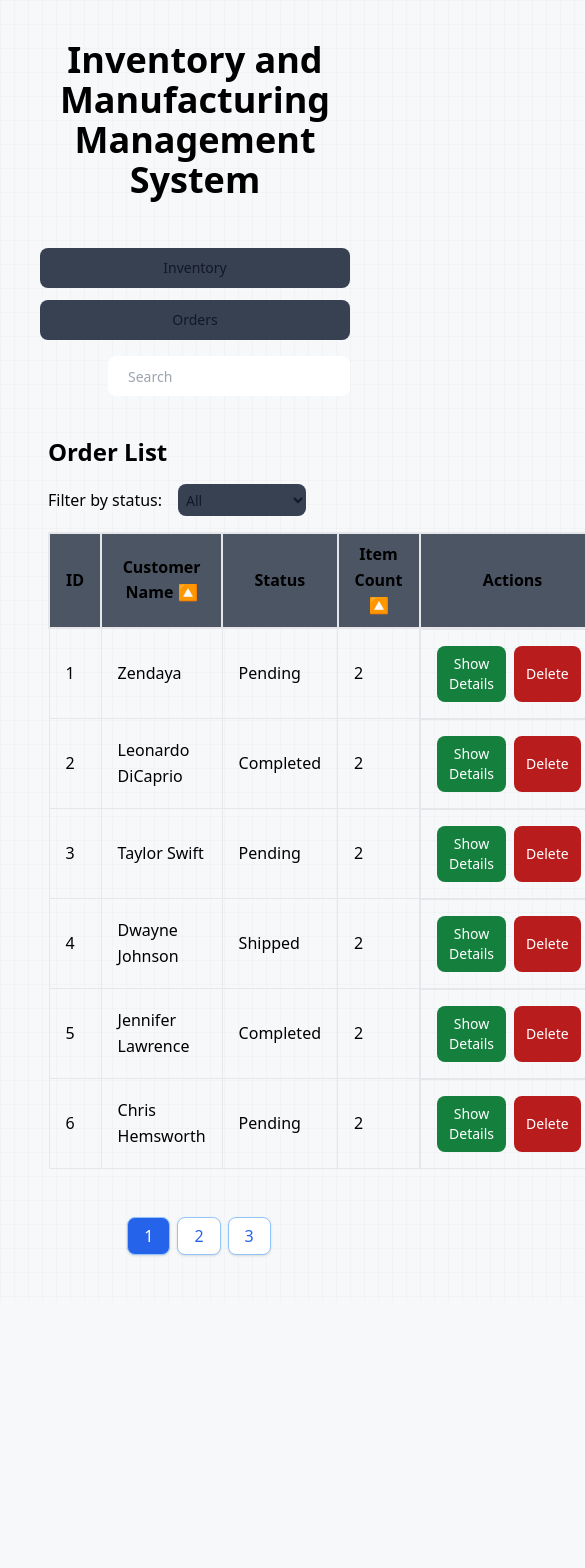
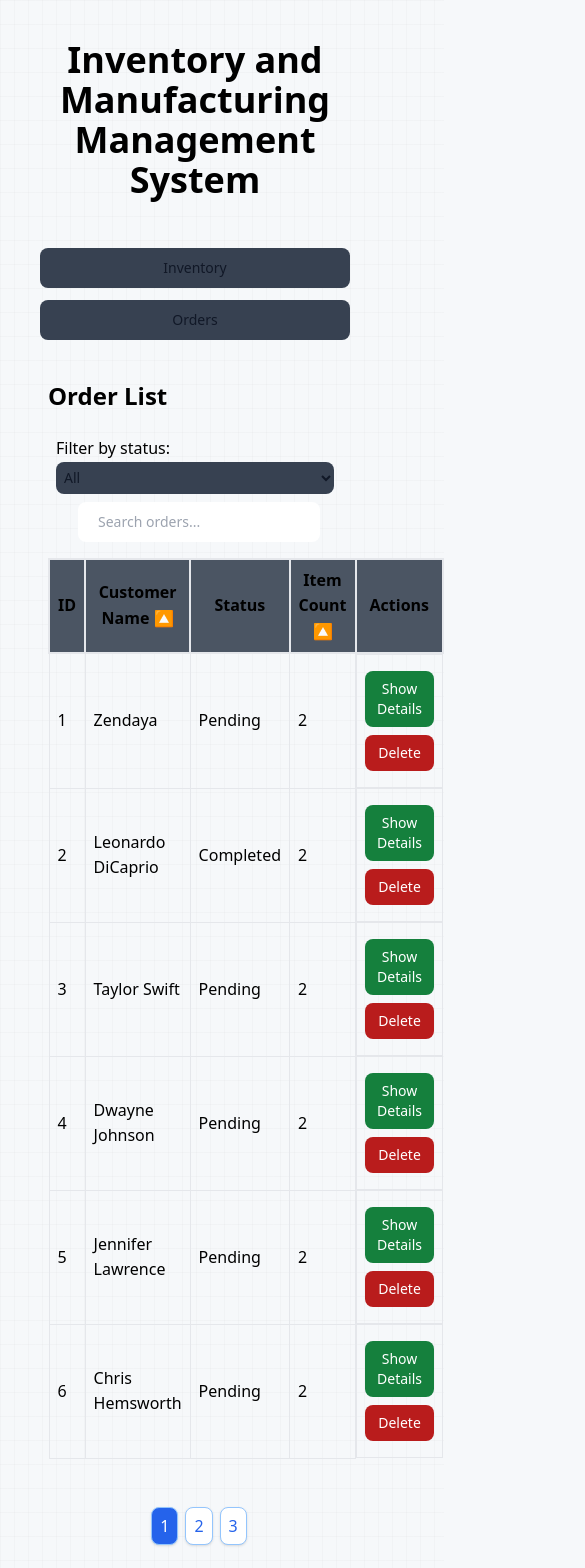
Before and after one commit to yashmandi/inveesync, a Next.js app: page /orders in a window 390 px wide. Shown: the top 1568 px of the page, 585 px wide, since content can reach past the window. Before the commit the page ends 1303 px from the top, so only its background shows below. Built offline with nearby package versions, Linux system fonts and the light colour scheme.

Commit message:
responsiveness

```diff
--- a/src/app/inventory/page.js
+++ b/src/app/inventory/page.js
@@ -5,7 +5,7 @@ import { data } from "../../utils/data";
 import toast from "react-hot-toast";
 import Spinner from "../../components/spinner";
 
-const InventoryList = ({ searchTerm }) => {
+const InventoryList = () => {
     const [items, setItems] = useState(data.items);
     const [filter, setFilter] = useState('');
     const [newItem, setNewItem] = useState({ name: '', stock: '' });
@@ -15,6 +15,7 @@ const InventoryList = ({ searchTerm }) => {
     const [itemToDelete, setItemToDelete] = useState(null);
     const [loading, setLoading] = useState(false);
     const [currentPage, setCurrentPage] = useState(1);
+    const [searchTerm, setSearchTerm] = useState('');
     const itemsPerPage = 8;
 
     const handleDelete = (id) => {
@@ -35,6 +36,10 @@ const InventoryList = ({ searchTerm }) => {
 
     const handleFilterChange = (e) => {
         setFilter(e.target.value);
+    };
+
+    const handleSearchChange = (e) => {
+        setSearchTerm(e.target.value);
     };
 
     const handleAddItem = (e) => {
@@ -102,28 +107,37 @@ const InventoryList = ({ searchTerm }) => {
     return (
         <div className="container mx-auto p-4">
             {loading && <Spinner />}
-            <h1 className="text-2xl font-bold mb-4">Inventory List</h1>
+            <h1 className="text-2xl sm:text-3xl font-bold mb-4">Inventory List</h1>
 
-            <div className="flex flex-row justify-between p-2">
-                <div className="">
-                    <label htmlFor="stockFilter" className="mr-2 transition-all">Filter by stock:</label>
+            <div className="flex flex-col sm:flex-row justify-between p-2">
+                <div className="mb-2 sm:mb-0">
+                    <label htmlFor="stockFilter" className="mr-2">Filter by stock:</label>
                     <select
                         id="stockFilter"
                         onChange={handleFilterChange}
-                        className="focus:outline-none text-gray-900 bg-gray-700 focus:ring-4 focus:ring-gray-300 font-medium rounded-lg text-sm h-8 items px-1 w-32 dark:bg-white dark:hover:bg-gray-200 ml-2 dark:focus:ring-gray-900"
+                        className="focus:outline-none text-gray-900 bg-gray-700 focus:ring-4 focus:ring-gray-300 font-medium rounded-lg text-sm h-8 items px-1 w-full sm:w-32 dark:bg-white dark:hover:bg-gray-200 sm:ml-2 dark:focus:ring-gray-900"
                     >
                         <option value="">All</option>
                         <option value="inStock">In Stock</option>
                         <option value="outOfStock">Out of Stock</option>
                     </select>
                 </div>
+                <div className="flex flex-col sm:flex-row items-center gap-2 mb-2 sm:mb-2">
 
-                <button
-                    onClick={() => setIsModalOpen(true)}
-                    className="focus:outline-none text-white bg-blue-700 hover:bg-blue-800 focus:ring-4 focus:ring-blue-300 font-medium rounded-lg text-sm px-5 transition-all py-2.5 mb-4 dark:bg-blue-600 dark:hover:bg-blue-700 dark:focus:ring-blue-900"
-                >
-                    Add New Item
-                </button>
+                    <button
+                        onClick={() => setIsModalOpen(true)}
+                        className="focus:outline-none text-white bg-blue-700 hover:bg-blue-800 focus:ring-4 focus:ring-blue-300 font-medium rounded-lg text-sm px-5 transition-all py-2.5 dark:bg-blue-600 dark:hover:bg-blue-700 dark:focus:ring-blue-900"
+                    >
+                        Add New Item
+                    </button>
+                    <input
+                        type="text"
+                        placeholder="Search items..."
+                        value={searchTerm}
+                        onChange={handleSearchChange}
+                        className="focus:ring-gray-300 text-black hover:bg-gray-200 transition-all font-medium rounded-lg ml-2 text-sm h-10 px-5 dark:focus:ring-gray-900"
+                    />
+                </div>
             </div>
 
             {typeof window !== 'undefined' && isModalOpen && (
@@ -232,20 +246,20 @@ const InventoryList = ({ searchTerm }) => {
             <table className="table-auto w-full">
                 <thead>
                     <tr>
-                        <th className="border border-2 bg-gray-600 font-extrabold px-4 py-2">Items</th>
-                        <th className="border border-2 bg-gray-600 font-extrabold px-4 py-2">Stock</th>
-                        <th className="border border-2 bg-gray-600 font-extrabold px-4 py-2">Actions</th>
+                        <th className="border border-2 bg-gray-600 font-extrabold px-2 sm:px-4 py-2">Items</th>
+                        <th className="border border-2 bg-gray-600 font-extrabold px-2 sm:px-4 py-2">Stock</th>
+                        <th className="border border-2 bg-gray-600 font-extrabold px-2 sm:px-4 py-2">Actions</th>
                     </tr>
                 </thead>
                 <tbody>
                     {currentItems.map(item => (
                         <tr key={item.id}>
-                            <td className="border px-4 py-2">{item.name}</td>
-                            <td className="border px-4 py-2">{item.stock}</td>
-                            <td className="border px-4 py-2 flex justify-center">
+                            <td className="border px-2 sm:px-4 py-2">{item.name}</td>
+                            <td className="border px-2 sm:px-4 py-2">{item.stock}</td>
+                            <td className="border px-2 sm:px-4 py-2 flex flex-col sm:flex-row justify-center">
                                 <button
                                     onClick={() => handleEditItem(item.id)}
-                                    className="focus:outline-none text-white bg-yellow-700 hover:bg-yellow-800 focus:ring-4 focus:ring-yellow-300 font-medium transition-all rounded-lg mr-2 text-sm px-3 py-2 dark:bg-yellow-600 dark:hover:bg-yellow-700 dark:focus:ring-yellow-900"
+                                    className="focus:outline-none text-white bg-yellow-700 hover:bg-yellow-800 focus:ring-4 focus:ring-yellow-300 font-medium transition-all rounded-lg mb-2 sm:mb-0 sm:mr-2 text-sm px-3 py-2 dark:bg-yellow-600 dark:hover:bg-yellow-700 dark:focus:ring-yellow-900"
                                 >
                                     Edit
                                 </button>
@@ -269,7 +283,7 @@ const InventoryList = ({ searchTerm }) => {
                             <li key={number}>
                                 <button
                                     onClick={() => paginate(number)}
-                                    className={`px-4 py-2 leading-tight ${currentPage === number
+                                    className={`px-2 sm:px-4 py-2 leading-tight ${currentPage === number
                                         ? 'bg-blue-600 hover:bg-blue-700 text-white'
                                         : 'bg-white text-blue-600 hover:text-blue-700 hover:bg-blue-100'
                                         } border border-blue-300 rounded-lg ml-2 mt-8 shadow transition duration-300 ease-in-out transform hover:-translate-y-1`}
--- a/src/app/layout.js
+++ b/src/app/layout.js
@@ -7,7 +7,6 @@ import Link from 'next/link';
 import Spinner from '../components/spinner';
 
 export default function RootLayout({ children }) {
-  const [searchTerm, setSearchTerm] = useState('');
   const [loading, setLoading] = useState(false);
 
   const handleNavigation = (url) => {
@@ -41,18 +40,9 @@ export default function RootLayout({ children }) {
               </button>
             </div>
 
-            <div className='flex justify-end'>
-              <input
-                type="text"
-                className='focus:ring-gray-300 text-black hover:bg-gray-200 transition-all font-medium rounded-lg text-sm h-10 px-5 dark:focus:ring-gray-900'
-                placeholder='Search'
-                value={searchTerm}
-                onChange={(e) => setSearchTerm(e.target.value)}
-              />
-            </div>
           </div>
         </div>
-        {loading ? <Spinner /> : React.cloneElement(children, { searchTerm })}
+        {loading ? <Spinner /> : React.cloneElement(children)}
       </body>
     </html>
   );
--- a/src/app/orders/page.js
+++ b/src/app/orders/page.js
@@ -6,7 +6,7 @@ import toast from "react-hot-toast";
 import { useRouter } from 'next/navigation';
 import Spinner from "../../components/spinner";
 
-const OrderList = ({ searchTerm }) => {
+const OrderList = () => {
     const [orders, setOrders] = useState(data.orders);
     const [filter, setFilter] = useState('');
     const [sortKey, setSortKey] = useState('');
@@ -15,6 +15,7 @@ const OrderList = ({ searchTerm }) => {
     const [orderToDelete, setOrderToDelete] = useState(null);
     const [loading, setLoading] = useState(false);
     const [currentPage, setCurrentPage] = useState(1);
+    const [searchTerm, setSearchTerm] = useState('');
     const itemsPerPage = 6;
 
     const router = useRouter();
@@ -37,6 +38,10 @@ const OrderList = ({ searchTerm }) => {
 
     const handleFilterChange = (e) => {
         setFilter(e.target.value);
+    };
+
+    const handleSearchChange = (e) => {
+        setSearchTerm(e.target.value);
     };
 
     const handleSort = (key) => {
@@ -87,58 +92,69 @@ const OrderList = ({ searchTerm }) => {
     return (
         <div className="container mx-auto p-4">
             {loading && <Spinner />}
-            <h1 className="text-2xl font-bold mb-4">Order List</h1>
+            <h1 className="text-2xl sm:text-3xl font-bold mb-4">Order List</h1>
 
-            <div className="mb-4">
-                <label htmlFor="statusFilter" className="mr-2 ">Filter by status:</label>
+            <div className="flex flex-col sm:flex-row justify-between p-2">
+                <div className="mb-2 sm:mb-0">
+                    <label htmlFor="statusFilter" className="mr-2">Filter by status:</label>
                     <select
                         id="statusFilter"
                         onChange={handleFilterChange}
-                    className="focus:outline-none text-gray-900 bg-gray-700 focus:ring-4 focus:ring-gray-300 font-medium rounded-lg text-sm h-8 items px-1 w-32 dark:bg-white dark:hover:bg-gray-200 ml-2 dark:focus:ring-gray-900"
+                        className="focus:outline-none text-gray-900 bg-gray-700 focus:ring-4 focus:ring-gray-300 font-medium rounded-lg text-sm h-8 items px-1 w-full sm:w-32 dark:bg-white dark:hover:bg-gray-200 sm:ml-2 dark:focus:ring-gray-900"
                     >
                         <option value="">All</option>
                         <option value="Pending">Pending</option>
                         <option value="Completed">Completed</option>
                     </select>
                 </div>
+                <div className="flex flex-col sm:flex-row items-center gap-2 mb-2 sm:mb-2">
+                    <input
+                        type="text"
+                        placeholder="Search orders..."
+                        value={searchTerm}
+                        onChange={handleSearchChange}
+                        className="focus:ring-gray-300 text-black hover:bg-gray-200 transition-all font-medium rounded-lg ml-2 text-sm h-10 px-5 dark:focus:ring-gray-900"
+                    />
+                </div>
+            </div>
 
             <table className="table-auto w-full">
                 <thead>
                     <tr>
-                        <th className="border border-2 bg-gray-600 font-extrabold px-4 py-2">ID</th>
-                        <th className="border border-2 bg-gray-600 font-extrabold px-4 py-2">
+                        <th className="border border-2 bg-gray-600 font-extrabold px-2 sm:px-4 py-2">ID</th>
+                        <th className="border border-2 bg-gray-600 font-extrabold px-2 sm:px-4 py-2">
                             Customer Name <span> </span>
                             <button onClick={() => handleSort('customer')}>
                                 {isAscending ? '🔼' : '🔽'}
                             </button>
                         </th>
-                        <th className="border border-2 bg-gray-600 font-extrabold px-4 py-2">Status</th>
-                        <th className="border border-2 bg-gray-600 font-extrabold px-4 py-2">
+                        <th className="border border-2 bg-gray-600 font-extrabold px-2 sm:px-4 py-2">Status</th>
+                        <th className="border border-2 bg-gray-600 font-extrabold px-2 sm:px-4 py-2">
                             Item Count <span> </span>
                             <button onClick={() => handleSort('itemCount')}>
                                 {isAscending ? '🔼' : '🔽'}
                             </button>
                         </th>
-                        <th className="border border-2 bg-gray-600 font-extrabold px-4 py-2">Actions</th>
+                        <th className="border border-2 bg-gray-600 font-extrabold px-2 sm:px-4 py-2">Actions</th>
                     </tr>
                 </thead>
                 <tbody>
                     {currentOrders.map(order => (
                         <tr key={order.id}>
-                            <td className="border px-4 py-2">{order.id}</td>
-                            <td className="border px-4 py-2">{order.customer}</td>
-                            <td className="border px-4 py-2">{order.status}</td>
-                            <td className="border px-4 py-2">{order.items.length}</td>
-                            <td className="border px-4 py-4 flex justify-center">
+                            <td className="border px-2 sm:px-4 py-2">{order.id}</td>
+                            <td className="border px-2 sm:px-4 py-2">{order.customer}</td>
+                            <td className="border px-2 sm:px-4 py-2">{order.status}</td>
+                            <td className="border px-2 sm:px-4 py-2">{order.items.length}</td>
+                            <td className="border px-2 sm:px-4 py-4 flex flex-col sm:flex-row justify-center">
                                 <button
                                     onClick={() => router.push(`/orders/${order.id}`)}
-                                    className="focus:outline-none text-white bg-green-700 hover:bg-green-800 focus:ring-4 focus:ring-green-300 font-medium transition-all rounded-lg text-sm px-3 py-2 mr-2 dark:bg-green-600 dark:hover:bg-green-700 dark:focus:ring-green-900"
+                                    className="focus:outline-none text-white bg-green-700 hover:bg-green-800 focus:ring-4 focus:ring-green-300 font-medium transition-all rounded-lg text-sm px-3 py-2 mb-2 sm:mb-0 sm:mr-2 dark:bg-green-600 dark:hover:bg-green-700 dark:focus:ring-green-900"
                                 >
                                     Show Details
                                 </button>
                                 <button
                                     onClick={() => handleDelete(order.id)}
-                                    className="focus:outline-none text-white bg-red-700 hover:bg-red-800 focus:ring-4 focus:ring-red-300 font-medium rounded-lg transition-all text-sm px-3 py-2 mr-2 dark:bg-red-600 dark:hover:bg-red-700 dark:focus:ring-red-900"
+                                    className="focus:outline-none text-white bg-red-700 hover:bg-red-800 focus:ring-4 focus:ring-red-300 font-medium rounded-lg transition-all text-sm px-3 py-2 dark:bg-red-600 dark:hover:bg-red-700 dark:focus:ring-red-900"
                                 >
                                     Delete
                                 </button>
@@ -180,7 +196,7 @@ const OrderList = ({ searchTerm }) => {
                             <li key={number}>
                                 <button
                                     onClick={() => paginate(number)}
-                                    className={`px-4 py-2 leading-tight ${currentPage === number
+                                    className={`px-2 sm:px-4 py-2 leading-tight ${currentPage === number
                                         ? 'bg-blue-600 hover:bg-blue-700 text-white'
                                         : 'bg-white text-blue-600 hover:text-blue-700 hover:bg-blue-100'
                                         } border border-blue-300 rounded-lg ml-2 mt-8 shadow transition duration-300 ease-in-out transform hover:-translate-y-1`}
--- a/src/utils/data.js
+++ b/src/utils/data.js
@@ -73,7 +73,7 @@ export const data = {
                 { id: 4, name: "Pliers", quantity: 4 },
                 { id: 5, name: "Drill", quantity: 2 }
             ],
-            status: "Shipped"
+            status: "Pending"
         },
         {
             id: 5,
@@ -82,7 +82,7 @@ export const data = {
                 { id: 6, name: "Saw", quantity: 3 },
                 { id: 7, name: "Level", quantity: 1 }
             ],
-            status: "Completed"
+            status: "Pending"
         },
         {
             id: 6,
@@ -98,16 +98,22 @@ export const data = {
             customer: "Emma Watson",
             items: [
                 { id: 10, name: "Utility Knife", quantity: 4 },
-                { id: 11, name: "Allen Wrench Set", quantity: 2 }
+                { id: 11, name: "Allen Wrench Set", quantity: 2 },
+                { id: 9, name: "Chisel", quantity: 3 },
+                { id: 8, name: "Tape Measure", quantity: 5 },
             ],
-            status: "Shipped"
+            status: "Completed"
         },
         {
             id: 8,
             customer: "Robert Downey Jr.",
             items: [
                 { id: 12, name: "Handsaw", quantity: 2 },
-                { id: 13, name: "Circular Saw", quantity: 1 }
+                { id: 13, name: "Circular Saw", quantity: 1 },
+                { id: 9, name: "Chisel", quantity: 3 },
+                { id: 8, name: "Tape Measure", quantity: 5 },
+                { id: 9, name: "Chisel", quantity: 3 },
+                { id: 8, name: "Tape Measure", quantity: 5 },
             ],
             status: "Completed"
         },
@@ -116,7 +122,6 @@ export const data = {
             customer: "Scarlett Johansson",
             items: [
                 { id: 14, name: "Claw Hammer", quantity: 3 },
-                { id: 15, name: "Sledgehammer", quantity: 1 }
             ],
             status: "Pending"
         },
@@ -127,7 +132,7 @@ export const data = {
                 { id: 16, name: "Adjustable Wrench", quantity: 4 },
                 { id: 17, name: "Socket Wrench Set", quantity: 2 }
             ],
-            status: "Shipped"
+            status: "Completed"
         },
         {
             id: 11,
@@ -143,6 +148,9 @@ export const data = {
             customer: "Will Smith",
             items: [
                 { id: 20, name: "Pry Bar", quantity: 3 },
+                { id: 18, name: "Pipe Wrench", quantity: 2 },
+                { id: 19, name: "Torque Wrench", quantity: 1 },
+                { id: 19, name: "Hand Drill", quantity: 1 },
                 { id: 21, name: "Crowbar", quantity: 1 }
             ],
             status: "Pending"
@@ -154,14 +162,13 @@ export const data = {
                 { id: 22, name: "Hand Drill", quantity: 4 },
                 { id: 23, name: "Power Drill", quantity: 2 }
             ],
-            status: "Shipped"
+            status: "Completed"
         },
         {
             id: 14,
             customer: "Keanu Reeves",
             items: [
                 { id: 24, name: "Heat Gun", quantity: 2 },
-                { id: 25, name: "Hot Glue Gun", quantity: 1 }
             ],
             status: "Completed"
         },
```
Lines whose indentation alone changed are shown as unchanged.
